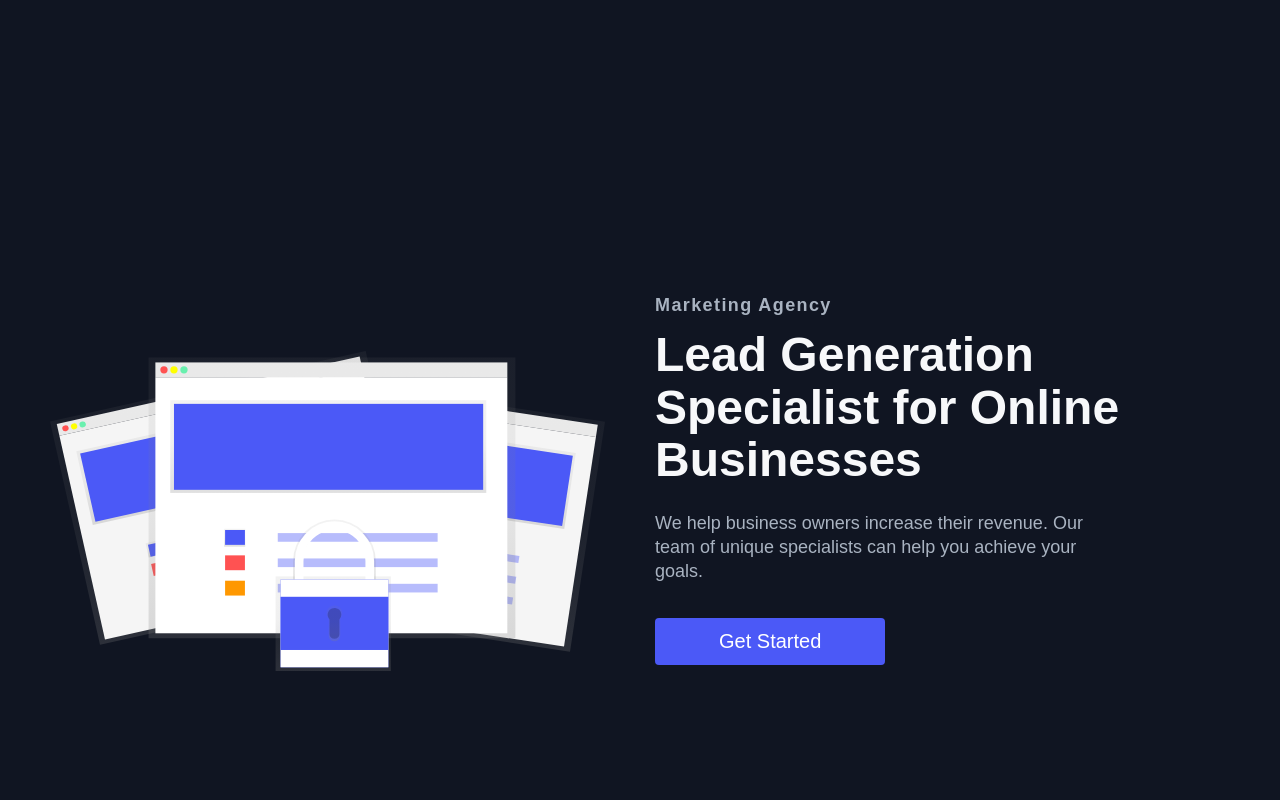
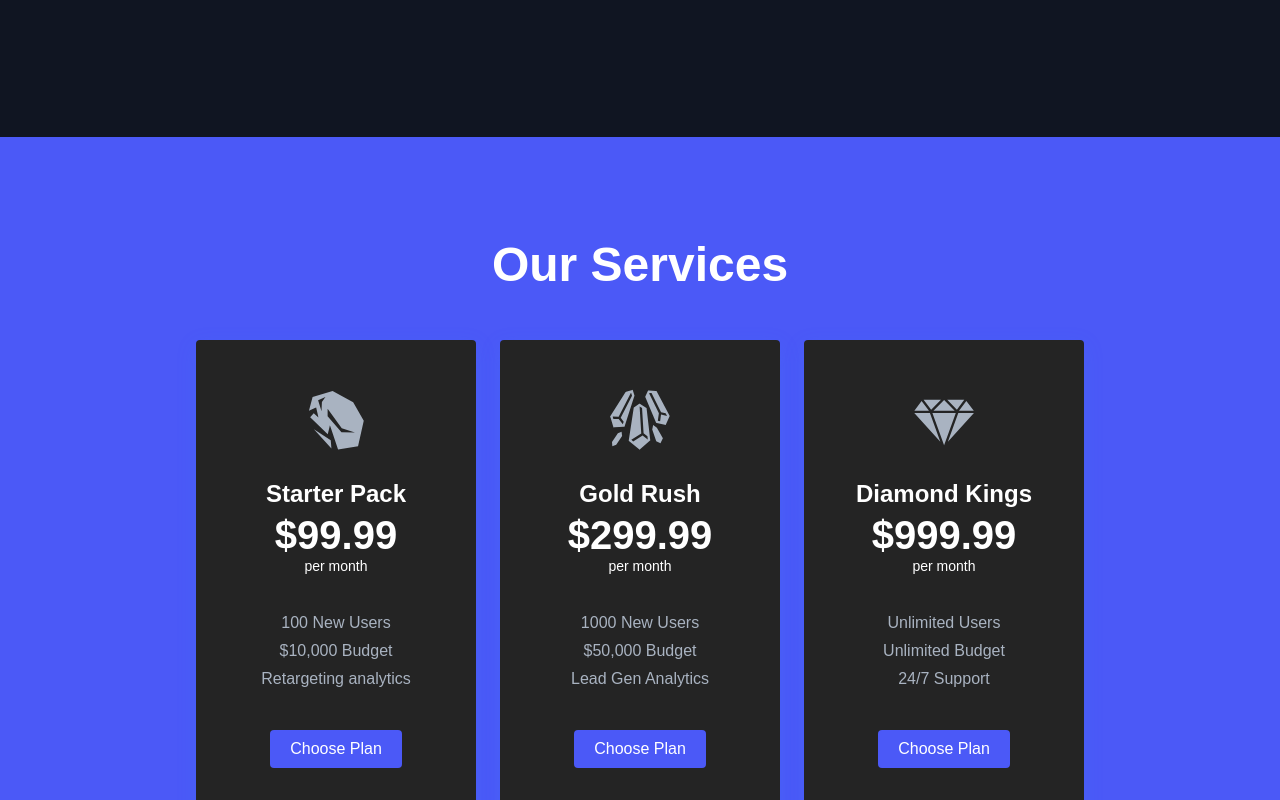
Before and after one commit to kgureye/ultra, a React (Create React App) app: page / in a window 1280 px wide. Shown: the part 2260-3060 px from the top of the page. Built offline with nearby package versions, Linux system fonts and the light colour scheme.

Commit message:
"Added price section with subscription tiers"

```diff
--- a/src/components/Footer/Footer.js
+++ b/src/components/Footer/Footer.js
@@ -78,9 +78,8 @@ const Footer = () => {
             <SocialMedia>
                 <SocialMediaWrap>
                     <SocialLogo to='/'>
-                        <SocialIcon>
+                        <SocialIcon />
                             ULTRA
-                        </SocialIcon>
                     </SocialLogo>
                     <WebsiteRights>ULTRA © 2020</WebsiteRights>
                     <SocialIcons>
--- /dev/null
+++ b/src/components/Pricing/Pricing.elements.js
@@ -0,0 +1,105 @@
+import { Link } from 'react-router-dom';
+import styled from 'styled-components';
+
+export const PricingSection = styled.div`
+  padding: 100px 0 160px;
+  display: flex;
+  flex-direction: column;
+  justify-content: center;
+  background: #4b59f7;
+`;
+
+export const PricingWrapper = styled.div`
+  display: flex;
+  flex-direction: column;
+  align-items: center;
+  margin: 0 auto;
+  @media screen and (max-width: 960px) {
+    margin: 0 30px;
+    display: flex;
+    flex-direction: column;
+    align-items: center;
+  }
+`;
+
+export const PricingHeading = styled.h1`
+  color: #fff;
+  font-size: 48px;
+  margin-bottom: 24px;
+`;
+
+export const PricingContainer = styled.div`
+  display: flex;
+  justify-content: center;
+  align-items: center;
+  @media screen and (max-width: 960px) {
+    display: flex;
+    flex-direction: column;
+    justify-content: center;
+    align-items: center;
+    width: 100%;
+  }
+`;
+
+export const PricingCard = styled(Link)`
+  background: #242424;
+  box-shadow: 0 6px 20px rgba(56, 125, 255, 0.2);
+  width: 280px;
+  height: 500px;
+  text-decoration: none;
+  border-radius: 4px;
+  &:nth-child(2) {
+    margin: 24px;
+  }
+  &:hover {
+    transform: scale(1.06);
+    transition: all 0.3s ease-out;
+    color: #1c2237;
+  }
+  @media screen and (max-width: 960px) {
+    width: 90%;
+    &:hover {
+      transform: none;
+    }
+  }
+`;
+
+export const PricingCardInfo = styled.div`
+  display: flex;
+  flex-direction: column;
+  height: 500px;
+  padding: 24px;
+  align-items: center;
+  color: #fff;
+`;
+
+export const PricingCardIcon = styled.div`
+  margin: 24px 0;
+`;
+
+export const PricingCardPlan = styled.h3`
+  margin-bottom: 5px;
+  font-size: 24px;
+`;
+
+export const PricingCardCost = styled.h4`
+  font-size: 40px;
+`;
+
+export const PricingCardLength = styled.p`
+  font-size: 14px;
+  margin-bottom: 24px;
+`;
+
+export const PricingCardFeatures = styled.ul`
+  margin: 16px 0 32px;
+  list-style: none;
+  display: flex;
+  flex-direction: column;
+  align-items: center;
+  color: #a9b3c1;
+`;
+
+export const PricingCardFeature = styled.li`
+  margin-bottom: 10px;
+`;
--- /dev/null
+++ b/src/components/Pricing/Pricing.js
@@ -0,0 +1,83 @@
+import React from 'react';
+import { Button } from '../../globalStyles';
+import { GiCrystalBars } from 'react-icons/gi';
+import { GiCutDiamond, GiRock } from 'react-icons/gi';
+import { IconContext } from 'react-icons/lib';
+
+import {
+  PricingSection,
+  PricingWrapper,
+  PricingHeading,
+  PricingContainer,
+  PricingCard,
+  PricingCardInfo,
+  PricingCardIcon,
+  PricingCardPlan,
+  PricingCardCost,
+  PricingCardLength,
+  PricingCardFeatures,
+  PricingCardFeature
+} from './Pricing.elements';
+
+function Pricing() {
+  return (
+    <IconContext.Provider value={{ color: '#a9b3c1', size: 64 }}>
+      <PricingSection>
+        <PricingWrapper>
+          <PricingHeading>Our Services</PricingHeading>
+          <PricingContainer>
+            <PricingCard to='/sign-up'>
+              <PricingCardInfo>
+                <PricingCardIcon>
+                  <GiRock />
+                </PricingCardIcon>
+                <PricingCardPlan>Starter Pack</PricingCardPlan>
+                <PricingCardCost>$99.99</PricingCardCost>
+                <PricingCardLength>per month</PricingCardLength>
+                <PricingCardFeatures>
+                  <PricingCardFeature>100 New Users</PricingCardFeature>
+                  <PricingCardFeature>$10,000 Budget</PricingCardFeature>
+                  <PricingCardFeature>Retargeting analytics</PricingCardFeature>
+                </PricingCardFeatures>
+                <Button primary>Choose Plan</Button>
+              </PricingCardInfo>
+            </PricingCard>
+            <PricingCard to='/sign-up'>
+              <PricingCardInfo>
+                <PricingCardIcon>
+                  <GiCrystalBars />
+                </PricingCardIcon>
+                <PricingCardPlan>Gold Rush</PricingCardPlan>
+                <PricingCardCost>$299.99</PricingCardCost>
+                <PricingCardLength>per month</PricingCardLength>
+                <PricingCardFeatures>
+                  <PricingCardFeature>1000 New Users</PricingCardFeature>
+                  <PricingCardFeature>$50,000 Budget</PricingCardFeature>
+                  <PricingCardFeature>Lead Gen Analytics</PricingCardFeature>
+                </PricingCardFeatures>
+                <Button primary>Choose Plan</Button>
+              </PricingCardInfo>
+            </PricingCard>
+            <PricingCard to='/sign-up'>
+              <PricingCardInfo>
+                <PricingCardIcon>
+                  <GiCutDiamond />
+                </PricingCardIcon>
+                <PricingCardPlan>Diamond Kings</PricingCardPlan>
+                <PricingCardCost>$999.99</PricingCardCost>
+                <PricingCardLength>per month</PricingCardLength>
+                <PricingCardFeatures>
+                  <PricingCardFeature>Unlimited Users</PricingCardFeature>
+                  <PricingCardFeature>Unlimited Budget</PricingCardFeature>
+                  <PricingCardFeature>24/7 Support</PricingCardFeature>
+                </PricingCardFeatures>
+                <Button primary>Choose Plan</Button>
+              </PricingCardInfo>
+            </PricingCard>
+          </PricingContainer>
+        </PricingWrapper>
+      </PricingSection>
+    </IconContext.Provider>
+  );
+}
+export default Pricing;
--- a/src/components/index.js
+++ b/src/components/index.js
@@ -1,3 +1,4 @@
 export { default as Navbar } from './navbar/Navbar';
 export { default as Footer} from './Footer/Footer';
+export { default as Pricing} from './Pricing/Pricing';
 export {default as InfoSection } from './infoSection/infoSection';
--- a/src/pages/HomePage/Data.js
+++ b/src/pages/HomePage/Data.js
@@ -46,6 +46,7 @@ export const homeObjThree = {
      alt: ''
 }
 
+
 export const homeObjFour= {
     primary: true,
     lightBg: false,
--- a/src/pages/HomePage/Home.js
+++ b/src/pages/HomePage/Home.js
@@ -1,6 +1,6 @@
-import React from 'react'
-import { homeObjOne,  homeObjTwo,  homeObjThree,  homeObjFour} from './Data';
-import { InfoSection} from '../../components';
+import React from 'react';
+import { homeObjOne,  homeObjTwo,  homeObjThree, homeObjFour} from './Data';
+import { InfoSection, Pricing} from '../../components';
 
 const Home = () => {
     return (
@@ -8,6 +8,7 @@ const Home = () => {
             <InfoSection {...homeObjOne} />
             <InfoSection {...homeObjTwo} />
             <InfoSection {...homeObjThree} />
+            <Pricing />
             <InfoSection {...homeObjFour} />
         </>
     )
```
